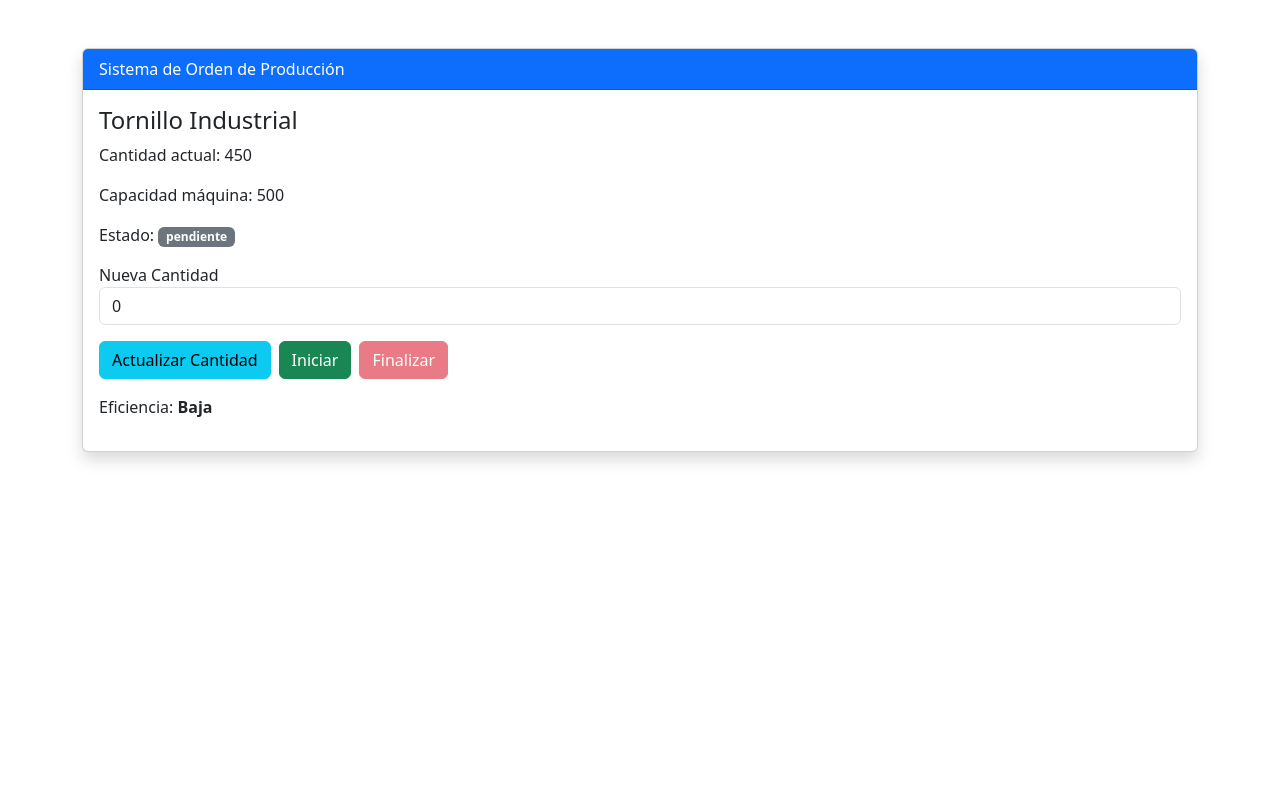
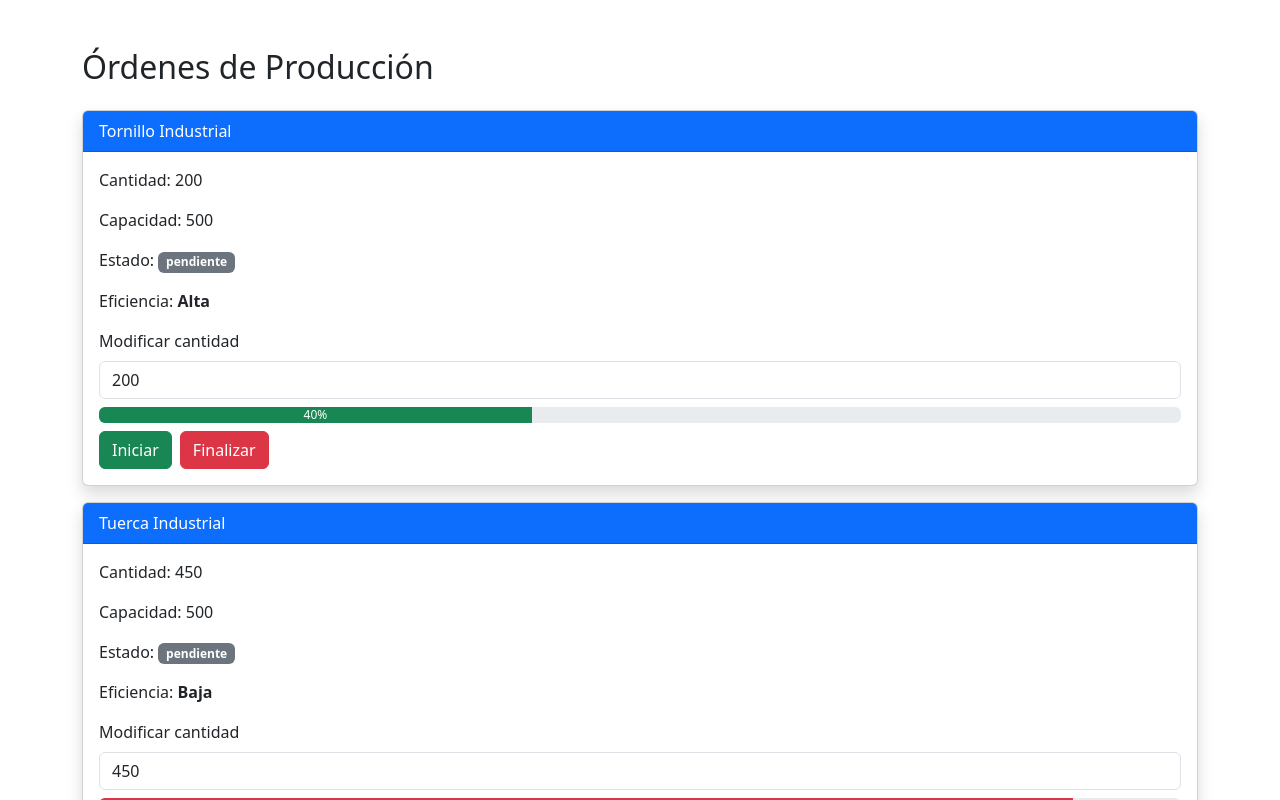
Before and after one commit to emmannem/control-produccion, an Angular app: page / in a window 1280 px wide. Shown: the top 800 px of the page. Built offline with nearby package versions, Linux system fonts and the light colour scheme.

Commit message:
add modifieds

```diff
--- a/src/app/app.html
+++ b/src/app/app.html
@@ -1,17 +1,17 @@
 <div class="container mt-5">
-  <div class="card shadow">
-    <div class="card-header bg-primary text-white">Sistema de Orden de Producción</div>
+  <h2 class="mb-4">Órdenes de Producción</h2>
 
+  <div class="card mb-3 shadow" *ngFor="let orden of ordenes">
+    <div class="card-header bg-primary text-white">
+      {{ orden.producto }}
+    </div>
     <div class="card-body">
-      <!-- Interpolación -->
-      <h4>{{ orden.producto }}</h4>
+      <p>Cantidad: {{ orden.cantidad }}</p>
+      <p>Capacidad: {{ orden.capacidadMaquina }}</p>
 
-      <p>Cantidad actual: {{ orden.cantidad }}</p>
-      <p>Capacidad máquina: {{ orden.capacidadMaquina }}</p>
-
-      <!-- Property Binding -->
       <p>
         Estado:
+
         <span
           class="badge"
           [ngClass]="{
@@ -24,37 +24,42 @@
         </span>
       </p>
 
-      <!-- Two-way Binding -->
-      <div class="mb-3">
-        <label>Nueva Cantidad</label>
-        <input type="number" class="form-control" [(ngModel)]="nuevaCantidad" />
-      </div>
-
-      <button class="btn btn-info me-2" (click)="actualizarCantidad()">Actualizar Cantidad</button>
-
-      <!-- Event Binding -->
-      <button class="btn btn-success me-2" (click)="iniciar()">Iniciar</button>
-
-      <button
-        class="btn btn-danger"
-        [disabled]="orden.estado !== 'en_proceso'"
-        (click)="finalizar()"
-      >
-        Finalizar
-      </button>
-
-      <!-- Implementación del bloque de control dee flujo @if-->
-      @if (mensaje) {
-        <div class="alert alert-warning mt-3">
-          {{ mensaje }}
-        </div>
-      }
-
-      <!-- Uso de método del modelo -->
-      <p class="mt-3">
+      <p>
         Eficiencia:
         <strong>{{ orden.obtenerEficiencia() }}</strong>
       </p>
+
+      <!-- Two-Way Binding directo -->
+      <label class="form-label">Modificar cantidad</label>
+
+      <input type="number" class="form-control mb-2" [(ngModel)]="orden.cantidad" />
+
+      <div class="progress mb-2">
+        <div
+          class="progress-bar"
+          [style.width.%]="orden.obtenerPorcentajeUso()"
+          [ngClass]="{
+            'bg-success': orden.obtenerPorcentajeUso() < 80,
+            'bg-danger': orden.obtenerPorcentajeUso() >= 80,
+          }"
+        >
+          {{ orden.obtenerPorcentajeUso() | number: '1.0-0' }}%
+        </div>
+      </div>
+
+      <button class="btn btn-success me-2" (click)="iniciar(orden)">Iniciar</button>
+
+      <!--     <button class="btn btn-info me-2" (click)="actualizarCantidad(orden)">
+        Actualizar Cantidad
+      </button> -->
+
+      <button class="btn btn-danger me-2" (click)="finalizar(orden)">Finalizar</button>
+      <!-- Implementación del bloque de control dee flujo @if-->
+      @if (orden.mensaje) {
+        <div class="alert alert-warning mt-3">
+          {{ orden.mensaje }}
+        </div>
+      }
     </div>
   </div>
 </div>
--- a/src/app/app.ts
+++ b/src/app/app.ts
@@ -12,35 +12,46 @@ import { OrdenProduccion } from './models/orden-produccion.model';
 })
 export class App {
   // Variable reactiva que Angular actualizará automáticamente si cambia.
-  protected readonly title = signal('control-produccion-v1.0');
+  // protected readonly title = signal('control-produccion-v1.0');
 
-  orden: OrdenProduccion;
-  mensaje = '';
+  ordenes: OrdenProduccion[] = [];
   nuevaCantidad = 0;
 
   constructor(private ordenService: OrdenService) {
-    this.orden = this.ordenService.getOrden();
+    this.ordenes = this.ordenService.getOrdenes();
   }
 
-  iniciar() {
+  iniciar(orden: OrdenProduccion) {
+    orden.mensaje = '';
     try {
-      this.ordenService.iniciarOrden();
-      this.mensaje = 'Orden iniciada correctamente';
+      this.ordenService.iniciarOrden(orden);
+      orden.mensaje = 'Orden iniciada correctamente';
     } catch (error: any) {
-      this.mensaje = error.message;
+      orden.mensaje = error.message;
     }
   }
 
-  finalizar() {
+  finalizar(orden: OrdenProduccion) {
+    orden.mensaje = '';
     try {
-      this.ordenService.finalizarOrden();
-      this.mensaje = 'Orden finalizada correctamente';
+      this.ordenService.finalizarOrden(orden);
+      orden.mensaje = 'Orden finalizada correctamente';
     } catch (error: any) {
-      this.mensaje = error.message;
+      orden.mensaje = error.message;
     }
   }
 
-  actualizarCantidad() {
+  /* actualizarCantidad() {
     this.orden.cantidad = this.nuevaCantidad;
-  }
+  } */
+
+  /*
+
+ // No es necesario el metodo Angular actualiza
+ // automáticamente el modelo cuando el usuario
+ // cambia el valor del input con two-way binding
+
+ actualizarCantidad(orden: OrdenProduccion) {
+    orden.cantidad = this.nuevaCantidad;
+  } */
 }
--- a/src/app/models/orden-produccion.model.ts
+++ b/src/app/models/orden-produccion.model.ts
@@ -2,6 +2,7 @@
 export type EstadoOrden = 'pendiente' | 'en_proceso' | 'finalizada';
 
 export class OrdenProduccion {
+  mensaje: string = '';
   constructor(
     public id: number,
     public producto: string,
@@ -56,4 +57,8 @@ export class OrdenProduccion {
 
     return 'Alta';
   }
+
+  obtenerPorcentajeUso(): number {
+    return (this.cantidad / this.capacidadMaquina) * 100;
+  }
 }
--- a/src/services/orden.service.ts
+++ b/src/services/orden.service.ts
@@ -6,17 +6,24 @@ import { OrdenProduccion } from '../app/models/orden-produccion.model';
 })
 export class OrdenService {
   // Crear objeto orden de tipo OrdenProduccion
-  private orden = new OrdenProduccion(1, 'Tornillo Industrial', 450, 500, false);
+  // private orden = new OrdenProduccion(1, 'Tornillo Industrial', 450, 500, false);
 
-  getOrden(): OrdenProduccion {
-    return this.orden;
+  private ordenes: OrdenProduccion[] = [
+    new OrdenProduccion(1, 'Tornillo Industrial', 200, 500, false),
+    new OrdenProduccion(2, 'Tuerca Industrial', 450, 500, false),
+    new OrdenProduccion(3, 'Arandela', 600, 500, false),
+    new OrdenProduccion(4, 'Perno', 150, 500, true),
+  ];
+
+  getOrdenes(): OrdenProduccion[] {
+    return this.ordenes;
   }
 
-  iniciarOrden(): void {
-    this.orden.iniciar();
+  iniciarOrden(orden: OrdenProduccion): void {
+    orden.iniciar();
   }
 
-  finalizarOrden(): void {
-    this.orden.finalizar();
+  finalizarOrden(orden: OrdenProduccion): void {
+    orden.finalizar();
   }
 }
```
